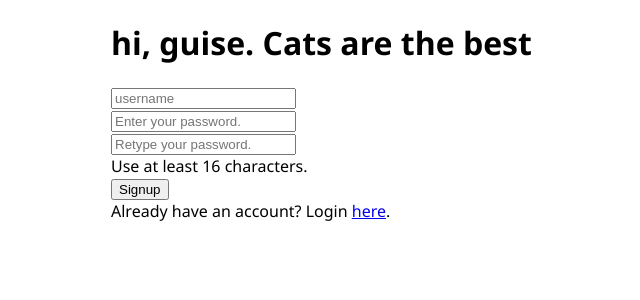
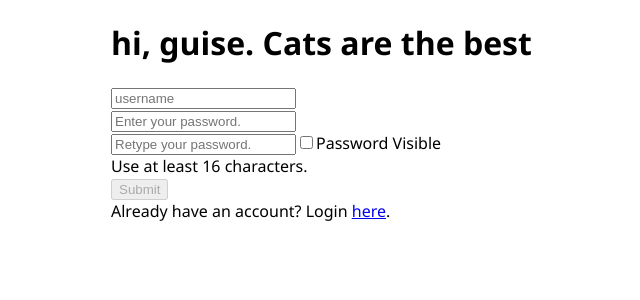
Before and after one commit to rhyuen/loginpage, a React app: page /#/signup in a window 1280 px wide. Shown: the top 300 px of the page, without its empty margins (17-657 px from the left). Built offline with nearby package versions, Linux system fonts and the light colour scheme.

Commit message:
Added empty .prettierrc file.  Added visible password click for signup.

```diff
--- a/src/Login.jsx
+++ b/src/Login.jsx
@@ -79,7 +79,7 @@ class Login extends Component {
 
   render() {
     return (
-      <div>
+      <section>
         <Form
           onInputChange={this.handleInputChange}
           usernameValue={this.state.username}
@@ -89,7 +89,7 @@ class Login extends Component {
         <div>
           Forgot your password? Click <Link to="/forgot">Here</Link>
         </div>
-      </div>
+      </section>
     );
   }
 }
--- a/src/Signup.jsx
+++ b/src/Signup.jsx
@@ -1,5 +1,6 @@
 import React, { Component } from "react";
 import styled from "styled-components";
+import Confirmation from "./SignupConfirmation.jsx";
 import { Link } from "react-router-dom";
 import axios from "axios";
 
@@ -10,22 +11,34 @@ class Signup extends Component {
     passwordConfirmation: "",
     isPasswordValid: false,
     isPasswordMatch: false,
-    isPasswordVisible: false
+    isPasswordVisible: false,
+    isConfirmationVisible: false,
+    isUsernameDoubleVisible: false
   };
 
-  handleInputChange = name => e => {
-    e.preventDefault();
+  handleInputChange = e => {
+    let currInputValue = e.currentTarget.value;
+    let currInputName = e.currentTarget.name;
     this.setState(prevState => {
-      return {
-        ...prevState,
-        [name]: e.currentTarget.value
-      };
+      let change = {};
+      switch (currInputName) {
+        case "username":
+          change = { username: currInputValue };
+          break;
+        case "password":
+          change = { password: currInputValue };
+          break;
+        case "passwordConfirmation":
+          change = { passwordConfirmation: currInputValue };
+          break;
+      }
+      return Object.assign(prevState, change);
     });
   };
 
   handleSubmit = e => {
     e.preventDefault();
-    const url = "";
+    const url = "http://localhost:5789/signup";
     const signupDetails = {
       username: this.state.username,
       password: this.state.password
@@ -34,13 +47,42 @@ class Signup extends Component {
       .post(url, signupDetails)
       .then(data => {
         console.log(data);
+        //TODO: Do a popup dialog showing success.  Then on click redirect to /login
+        this.setState(prevState => {
+          return {
+            ...prevState,
+            username: "",
+            password: "",
+            passwordConfirmation: ""
+          };
+        });
       })
       .catch(e => {
+        //TODO: Do a popup dialog if username already taken.
         console.log(e);
       });
   };
 
+  handlePasswordVisibleClick = () => {
+    this.setState(prevState => {
+      return {
+        ...prevState,
+        isPasswordVisible: !prevState.isPasswordVisible
+      };
+    });
+  };
+
+  isFormSubmitValid = () => {
+    return false;
+  };
+
   render() {
+    const isPasswordVisible = this.state.isPasswordVisible
+      ? "text"
+      : "password";
+
+    const isSubmitValid = this.isFormSubmitValid();
+
     return (
       <div>
         <form onSubmit={this.handleSubmit}>
@@ -48,28 +90,44 @@ class Signup extends Component {
             type="text"
             placeholder="username"
             name="username"
-            onChange={this.handleInputChange("username")}
+            onChange={this.handleInputChange}
             value={this.state.username}
           />
           <br />
           <input
-            type="password"
+            type={isPasswordVisible}
             placeholder="Enter your password."
             name="password"
-            onChange={this.handleInputChange("password")}
+            onChange={this.handleInputChange}
             value={this.state.password}
           />
           <br />
           <input
-            type="password"
+            type={isPasswordVisible}
             placeholder="Retype your password."
             name="passwordConfirmation"
-            onChange={this.handleInputChange("passwordConfirmation")}
+            onChange={this.handleInputChange}
             value={this.state.passwordConfirmation}
           />
+          <span>
+            <label htmlFor="passwordVisible">
+              <input
+                type="checkbox"
+                id="passwordVisible"
+                onClick={this.handlePasswordVisibleClick}
+              />
+              Password Visible
+            </label>
+          </span>
           <br />
           <div>Use at least 16 characters.</div>
-          <input type="submit" value="Signup" />
+          <button
+            type="submit"
+            disabled={!isSubmitValid}
+            onClick={this.handleSubmit}
+          >
+            Submit
+          </button>
         </form>
         <div>
           Already have an account? Login <Link to="/">here</Link>.
--- /dev/null
+++ b/src/SignupConfirmation.jsx
@@ -0,0 +1,18 @@
+import React from "react";
+import styled from "styled-components";
+
+const Viewer = styled.section`
+  position: fixed;
+  top: 0;
+  left: 0;
+  display: none;
+  width: 100vw;
+  height: 100vh;
+  background: rgba(0, 0, 0, 0.4);
+`;
+
+const SignupConfirmation = () => {
+  return <Viewer>SignupConfirmation</Viewer>;
+};
+
+export default SignupConfirmation;
```
Also changed, not shown: 1 other file (tests, documents, lock files or other folders).
